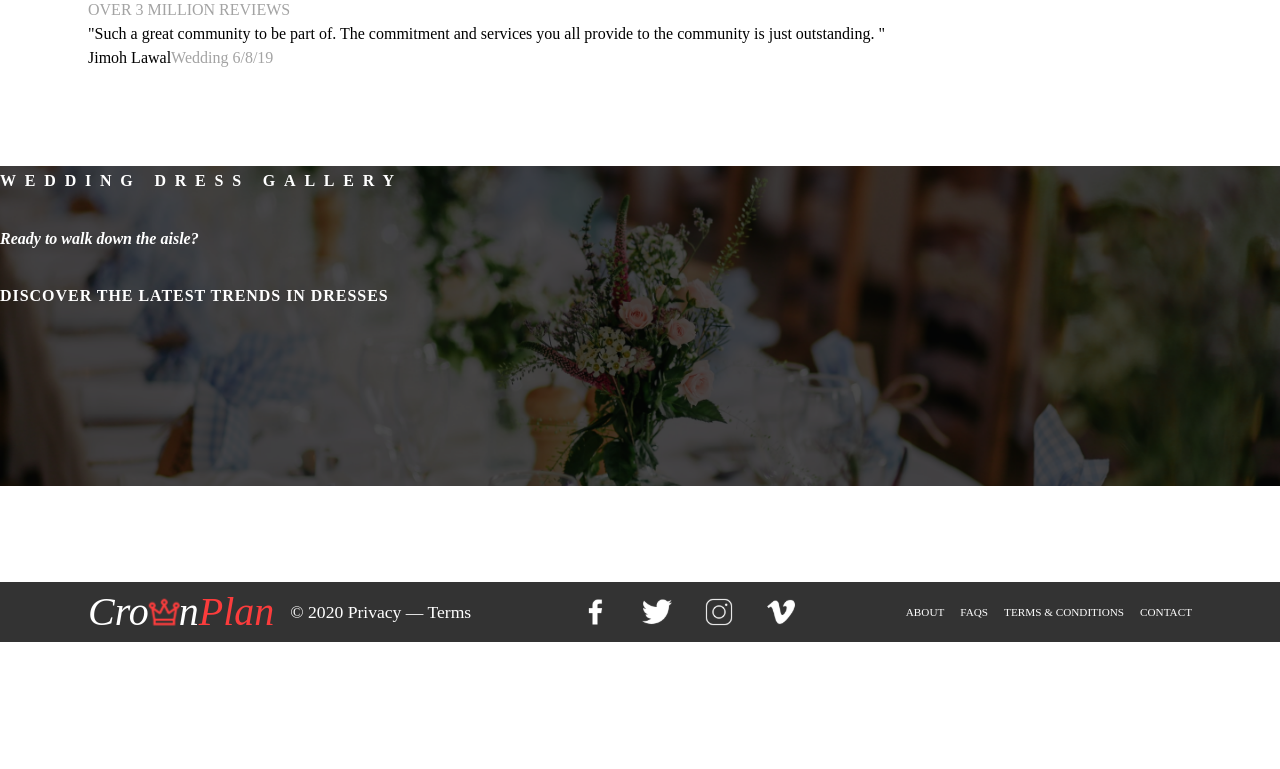
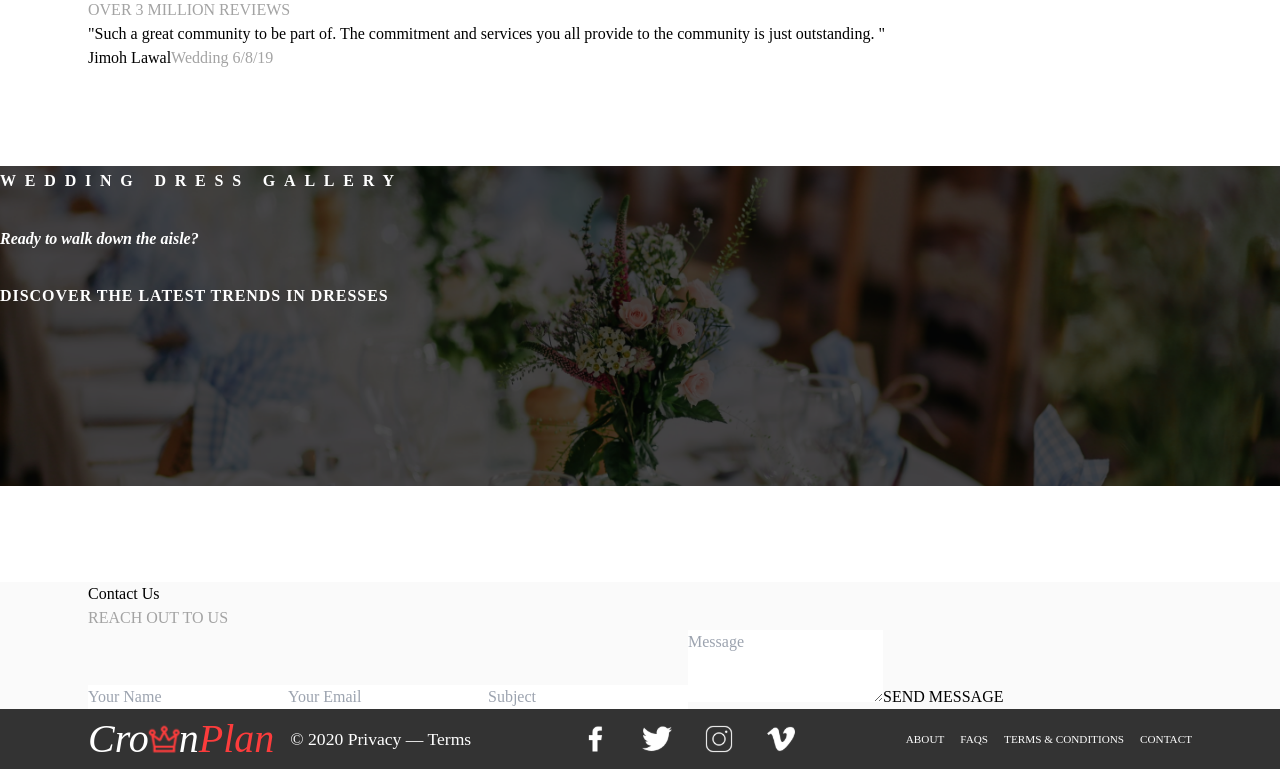
Before and after one commit to Mozibix/crown-plan-project, a Next.js app: page / in a window 1280 px wide. Shown: the part 5188-5957 px from the top of the page. Before the commit the page ends 5830 px from the top, so only its background shows below. Built offline with nearby package versions, Linux system fonts and the light colour scheme.

Commit message:
chores: updating contact_section

```diff
--- a/pages/index.tsx
+++ b/pages/index.tsx
@@ -270,6 +270,64 @@ export default function Home() {
             </div>
           </div>
         </section>
+
+        {/* CONTACT SECTION */}
+        <section className="contact">
+          <div className="contact_inner light_bg container_main text-center">
+            <h3 className="contact_header pt-10 sm:mb-4 sm:pt-28 special_font italic font-medium sm:leading-loose text-3xl tracking-wider lg:text-5xl">
+              Contact Us
+            </h3>
+            <p className="contact_middle_text light_text text-sm sm:text-base tracking-wider">
+              REACH OUT TO US
+            </p>
+
+            <div className="contact_form_card sm:mt-8 py-4 sm:py-20 sm:bg-white w-full sm:shadow-lg  sm:flex flex-col items-center">
+              <form>
+                <div className="max-w-lg sm:w-96">
+                  <div className="grid grid-cols-1 gap-2">
+                    <label className="block">
+                      <input
+                        type="email"
+                        className="outline-none mt-1 block w-full rounded-md container_form"
+                        placeholder="Your Name"
+                      />
+                    </label>
+
+                    <label className="block">
+                      <input
+                        type="email"
+                        className="outline-none mt-1 block w-full rounded-md container_form"
+                        placeholder="Your Email"
+                      />
+                    </label>
+
+                    <label className="block">
+                      <input
+                        type="email"
+                        className="outline-none mt-1 block w-full rounded-md container_form"
+                        placeholder="Subject"
+                      />
+                    </label>
+
+                    <label className="block">
+                      <textarea
+                        placeholder="Message"
+                        className="container_form outline-none mt-1 block w-full rounded-md h-40"
+                        rows={Number("3")}
+                      ></textarea>
+                    </label>
+
+                    <button className="flex justify-center sm:justify-start sm:w-64 gap-4 sm:place-items-start mt-3 font-normal hover:font-medium">
+                      <div className="border-2 border-red-500 text-center text-white bg-red-500 w-80 sm:px-6 py-3">
+                        SEND MESSAGE
+                      </div>
+                    </button>
+                  </div>
+                </div>
+              </form>
+            </div>
+          </div>
+        </section>
       </div>
     </MainLayout>
   );
```
